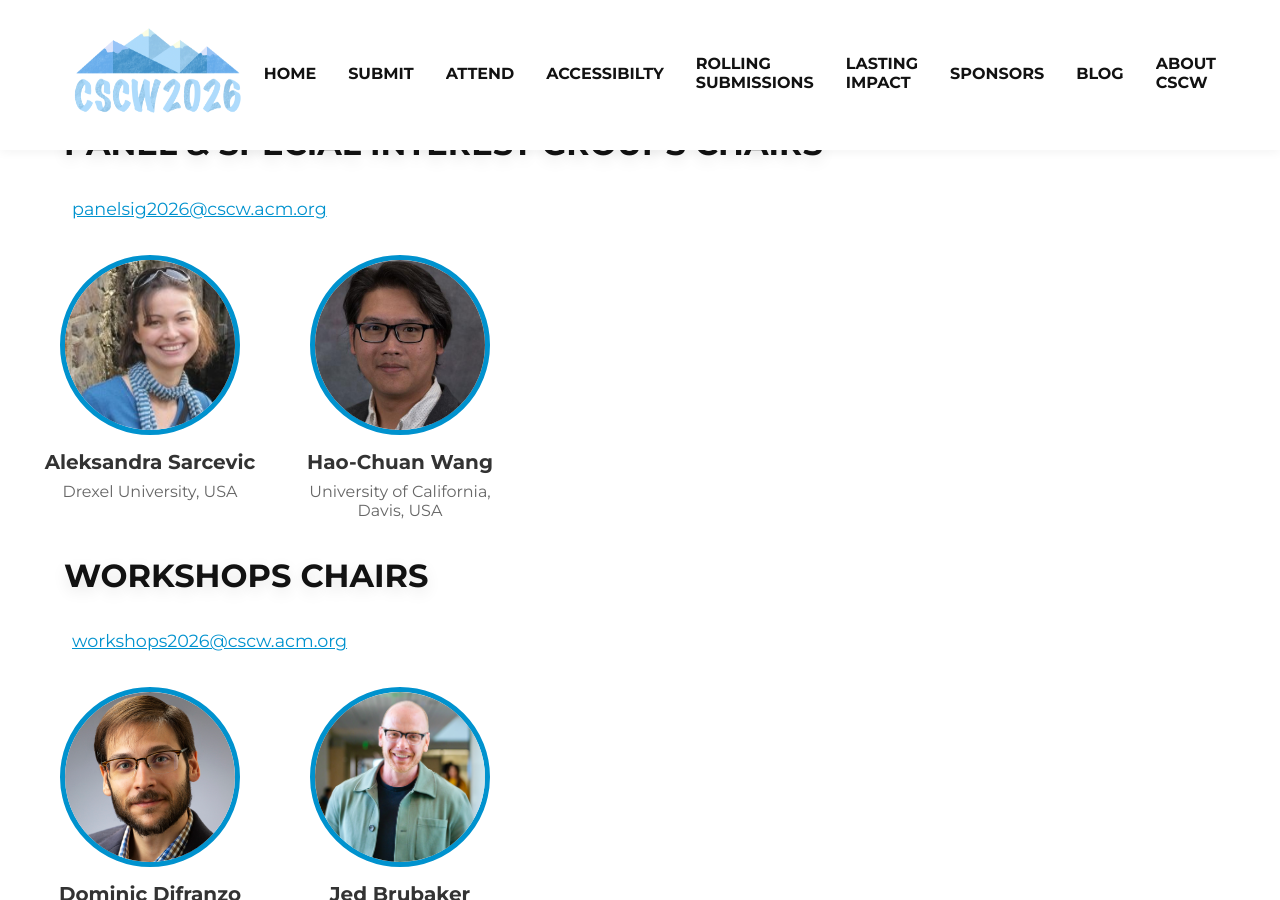
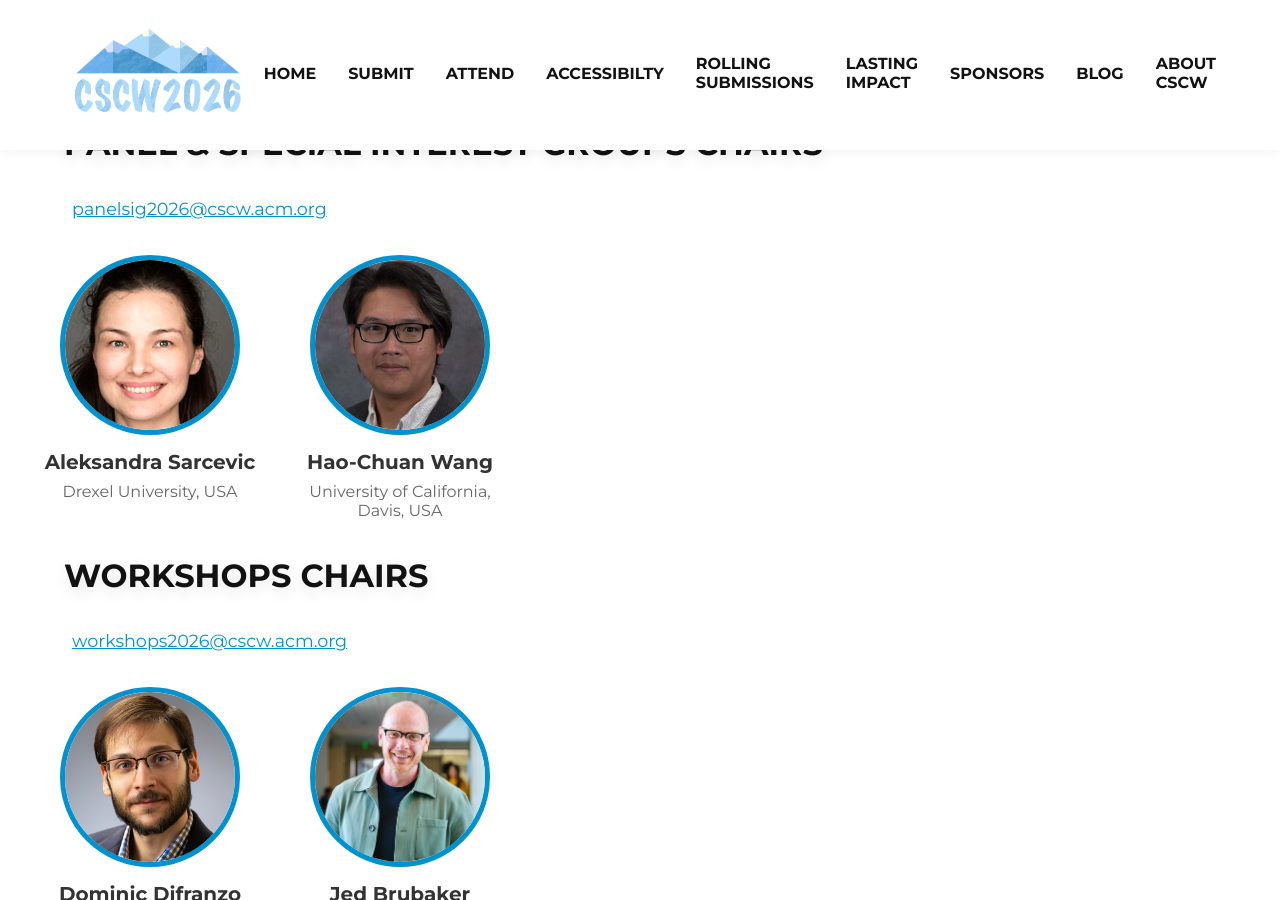
Before and after one commit to anthonypinter/cscw2026-website, a Jekyll site: the page built from organizing.html, in a window 1280 px wide and 900 px high, scrolled down 2252 px. Built offline with Jekyll 4.4.1, drawn with Linux system fonts in a browser that asks for light colours.

Commit message:
Update organizing.html

```diff
--- a/organizing.html
+++ b/organizing.html
@@ -149,7 +149,7 @@
        <div class="flex-container">
 
         <div class="circle-item">
-            <img src="images/alex.jpeg" alt="Profile Image 1" class="circle-image">
+            <img src="images/aleks.jpg" alt="Profile Image 1" class="circle-image">
             <p class="title">Aleksandra Sarcevic</p>
             <p class="subtitle">Drexel University, USA</p>
         </div>
```
